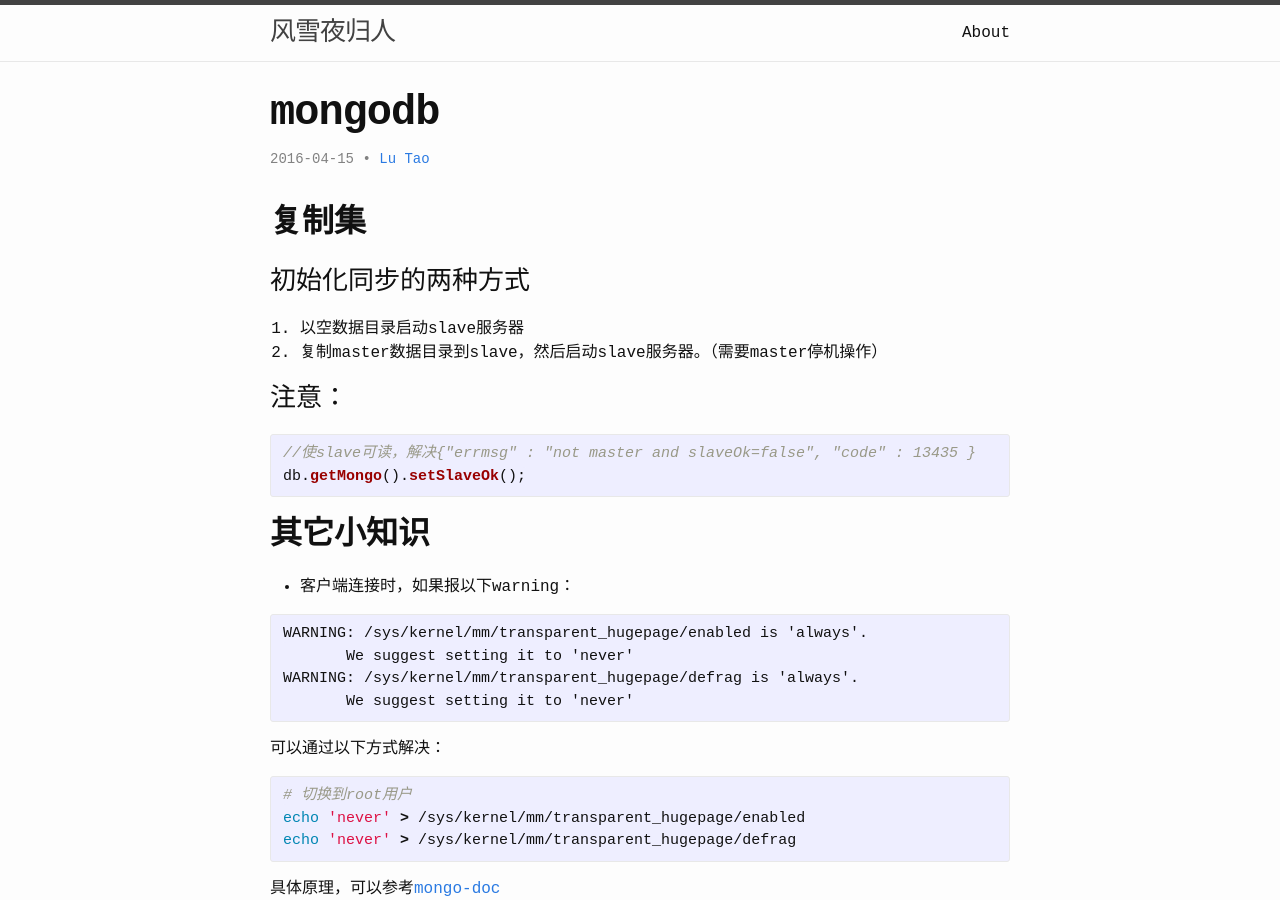
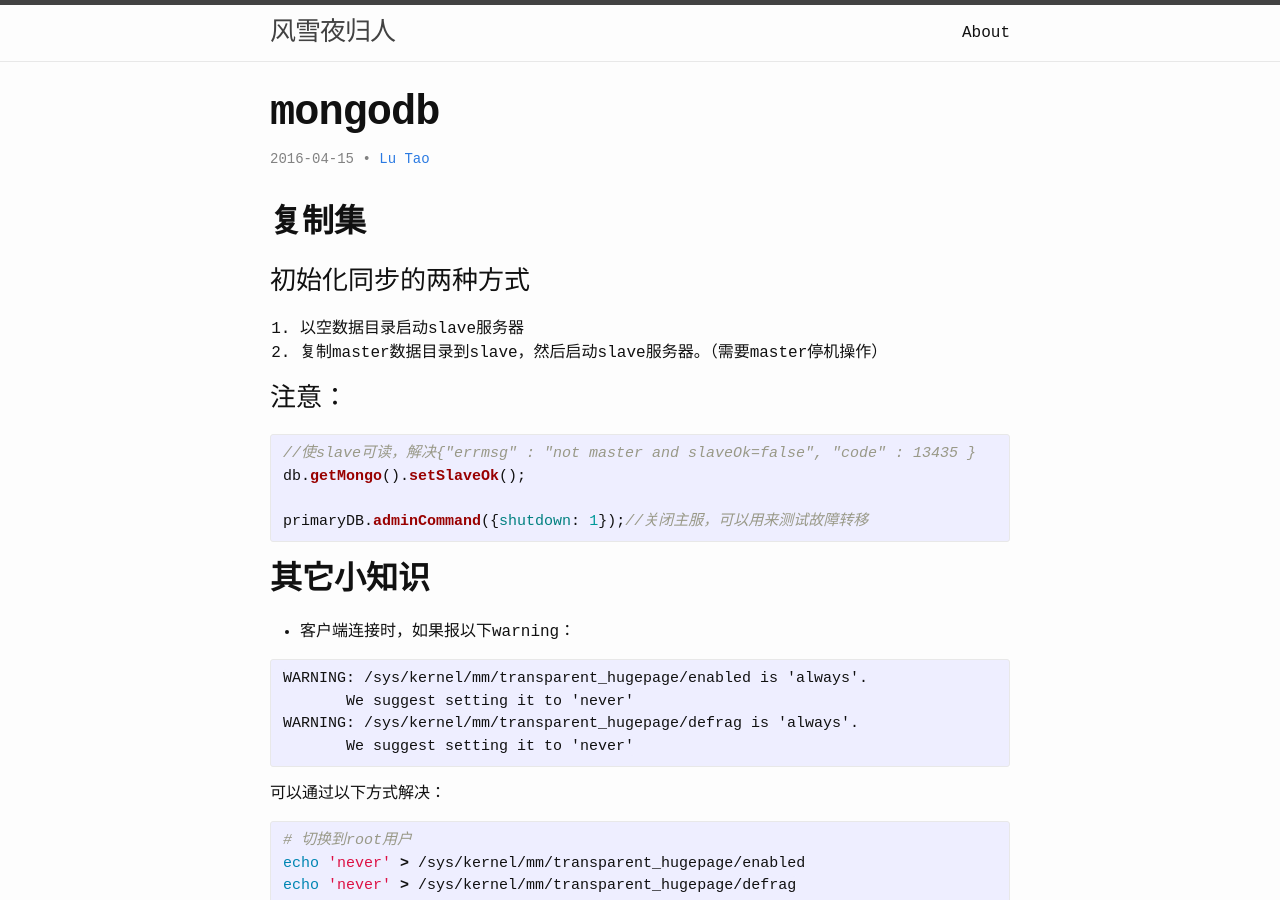
Before and after one commit to lutaoact/lutaoact.github.io, a Jekyll site: the page built from _posts/2016-04-15-mongodb.markdown, in a window 1280 px wide and 900 px high. Built offline with Jekyll 4.4.1, drawn with Linux system fonts in a browser that asks for light colours.

Commit message:
primaryDB.adminCommand

```diff
--- a/_posts/2016-04-15-mongodb.markdown
+++ b/_posts/2016-04-15-mongodb.markdown
@@ -15,6 +15,8 @@
 {% highlight js %}
 //使slave可读，解决{"errmsg" : "not master and slaveOk=false", "code" : 13435 }
 db.getMongo().setSlaveOk();
+
+primaryDB.adminCommand({shutdown: 1});//关闭主服，可以用来测试故障转移
 {% endhighlight %}
 
 
```
